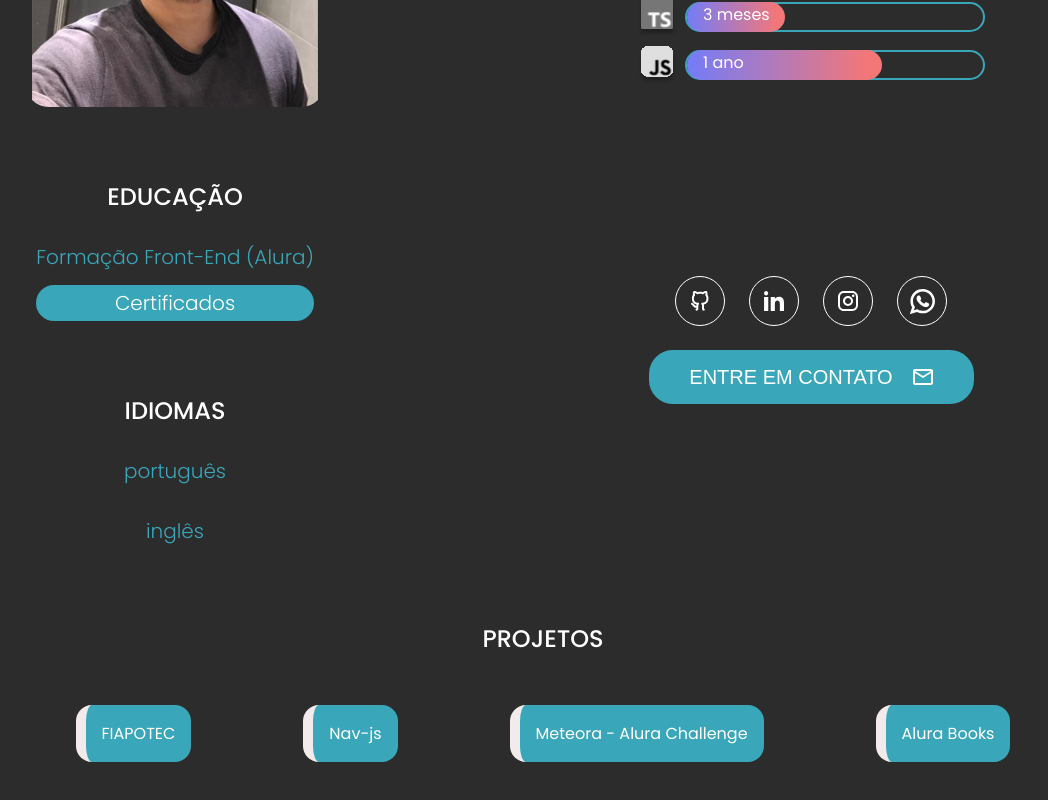
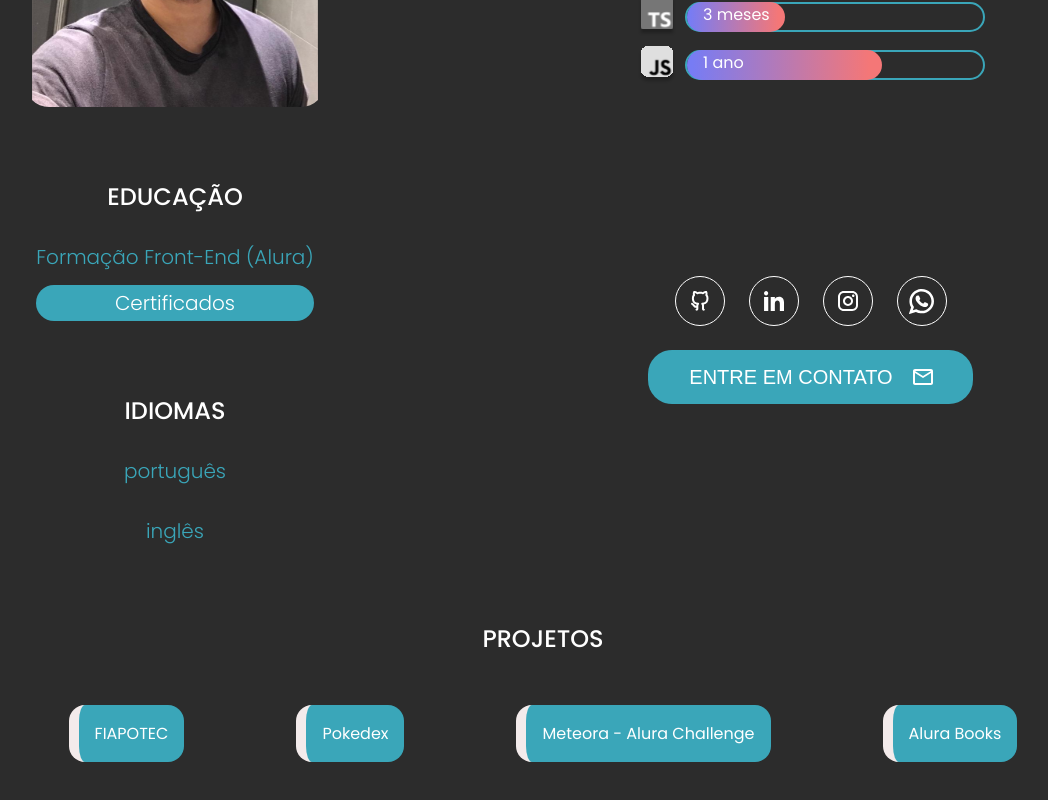
Before and after one commit to robertovalk/meu-portfolio, a Next.js app: page / in a window 1280 px wide. Shown: the part 415-1215 px from the top of the page, without its empty margins (97-1145 px from the left). Built offline with nearby package versions, Linux system fonts and the light colour scheme.

Commit message:
altera link projeto

```diff
--- a/src/app/componentes/projetos/projetos.tsx
+++ b/src/app/componentes/projetos/projetos.tsx
@@ -17,8 +17,8 @@
                 </li>
                 <li className="lista-links">
 
-                    <Link href="https://robertovalk.github.io/nav-box-js/#">
-                    Nav-js
+                    <Link href="https://robertovalk.github.io/Pokedex/">
+                    Pokedex
                     </Link>
                 </li>
                 <li className="lista-links">
```
